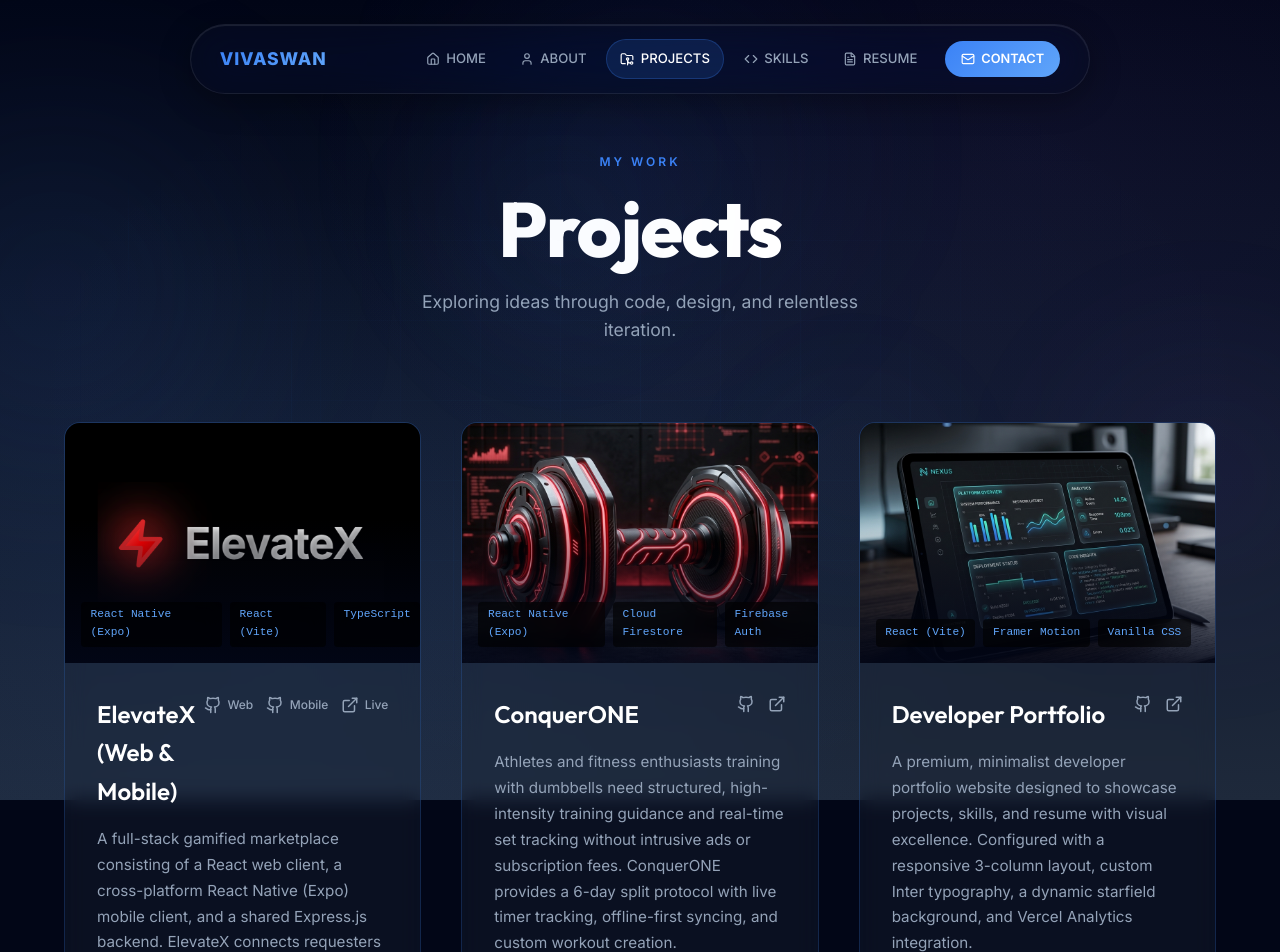
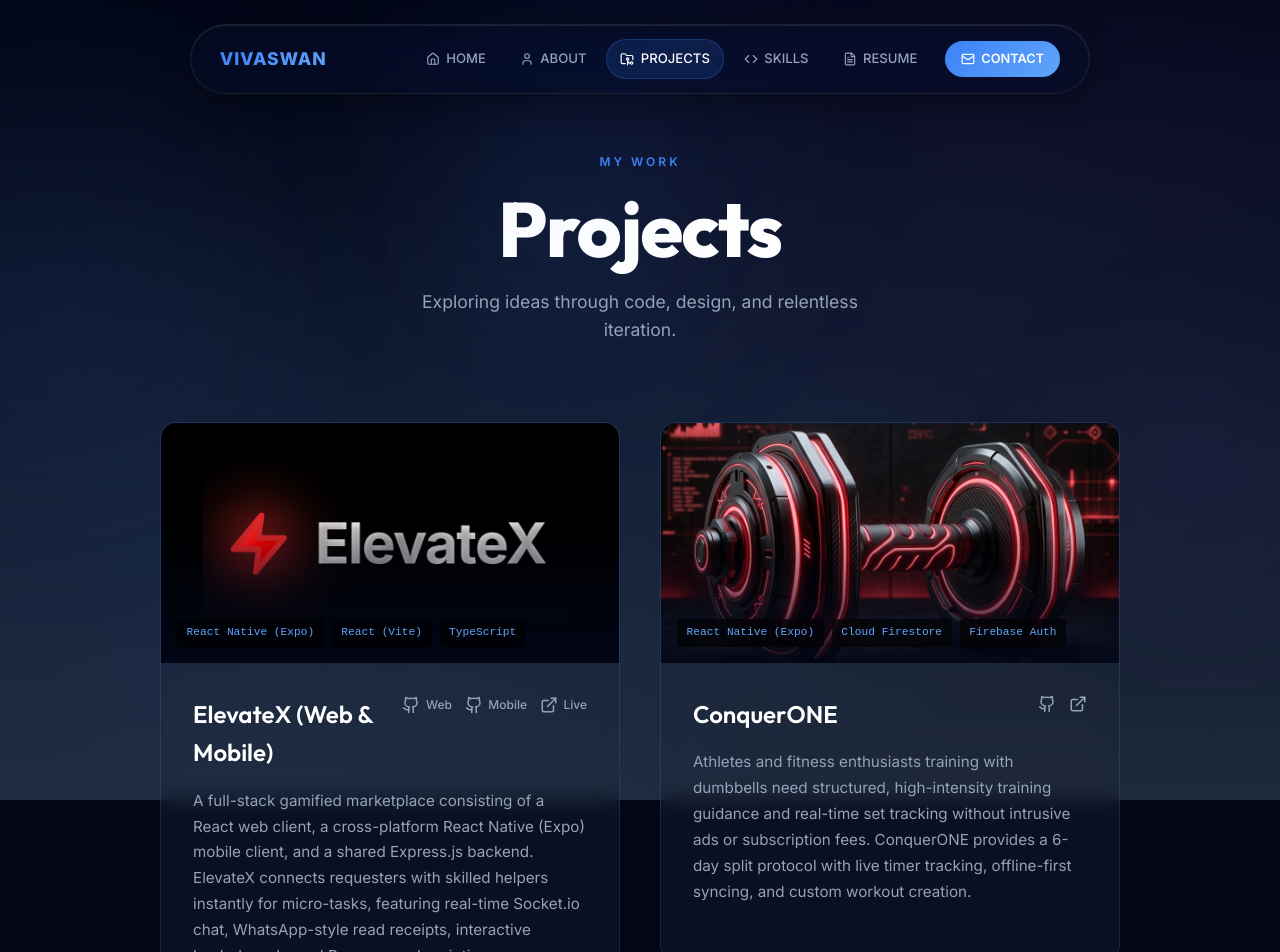
Before and after one commit to vivaswanshetty/Portfolio-Website, a React (Vite) app: page /projects in a window 1280 px wide. Shown: the top 952 px of the page. Built offline with nearby package versions, Linux system fonts and the light colour scheme.

Commit message:
style: rearrange projects grid to show exactly two items per row on desktop

```diff
--- a/src/components/Projects.jsx
+++ b/src/components/Projects.jsx
@@ -193,7 +193,15 @@
                 />
             </motion.div>
 
-            <div className="grid grid-2" style={{ gap: '2.5rem' }}>
+            <div
+                style={{
+                    display: 'grid',
+                    gridTemplateColumns: 'repeat(auto-fill, minmax(min(100%, 420px), 1fr))',
+                    gap: '2.5rem',
+                    maxWidth: '960px',
+                    margin: '0 auto'
+                }}
+            >
                 {projects.map((project, index) => (
                     <ProjectCard key={index} project={project} index={index} />
                 ))}
```
